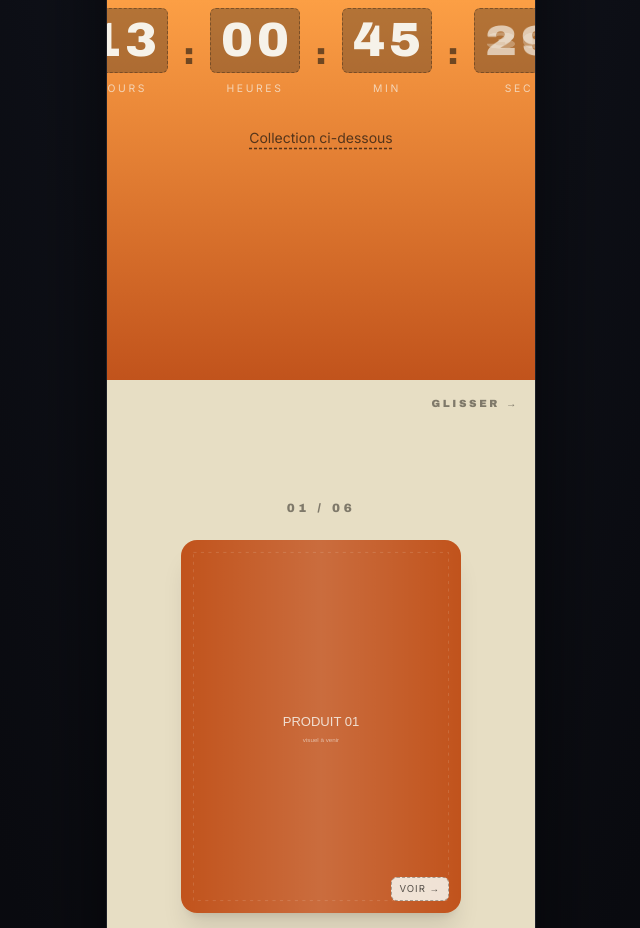
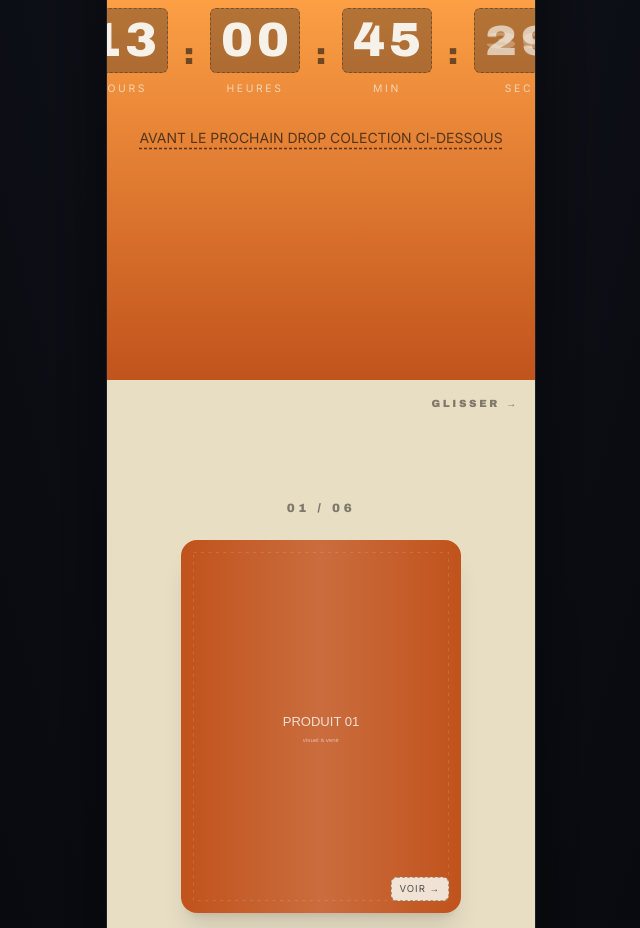
Before and after one commit to ledeyonateur-coder/Mariqe, a Next.js app: page / in a window 1280 px wide. Shown: the part 2420-3348 px from the top of the page, without its empty margins (319-959 px from the left). Built offline with nearby package versions, Linux system fonts and the light colour scheme.

Commit message:
Update config.ts

```diff
--- a/data/config.ts
+++ b/data/config.ts
@@ -9,7 +9,7 @@ export const config = {
   countdown: {
     eyebrow: "Artisanat 100% Francais upcycling est tissus de brocanteur ", // ex. "PROCHAIN DROP"
     headline: " UN PEUX DE SOLEIL? 🌞  ", // ex. "LA COLLECTION ARRIVE"
-    previewCta: "Collection ci-dessous ",
+    previewCta: "AVANT LE PROCHAIN DROP    COLECTION CI-DESSOUS ",
     revealTagline: "Upcycling Aveyronais ", // ex. "Fait main. Modulable. Corse."
   },
   footer: {
```
